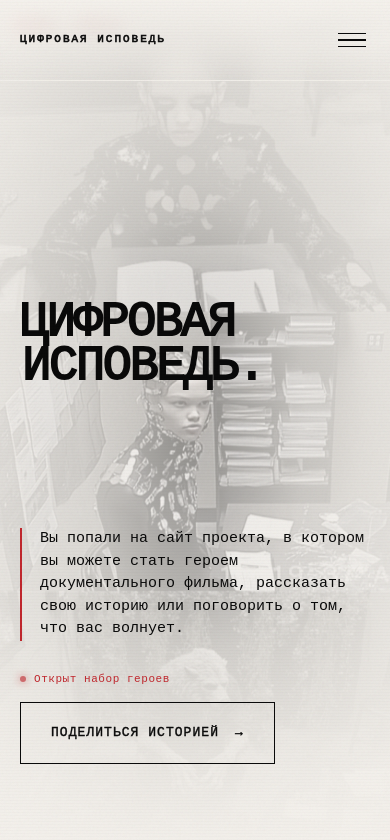
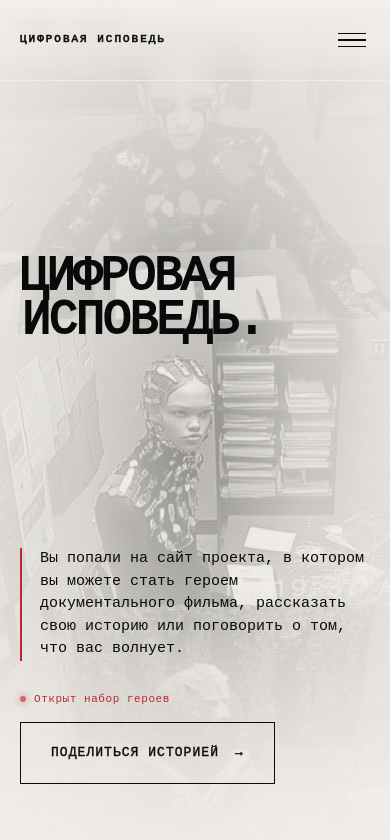
Before and after one commit to pooolpeeet-byte/Digital_Confession, a plain HTML site: page index.html in a window 390 px wide. Shown: the top 840 px of the page. Drawn offline with Linux system fonts and the light colour scheme; a web font is replaced by a local one.

Commit message:
Add files via upload

```diff
--- a/index.html
+++ b/index.html
@@ -237,8 +237,10 @@
   .hero-title .dot { color: var(--accent); -webkit-text-stroke: 3px var(--accent); }
 
   @media (max-width: 768px) {
-    .hero-title { -webkit-text-stroke: 2px var(--ink); }
+    .hero-title { -webkit-text-stroke: 2px var(--ink); margin-top: 6px; }
     .hero-title .dot { -webkit-text-stroke: 2px var(--accent); }
+    .hero { padding-top: 62px; }
+    .hero-inner { min-height: calc(100vh - 102px); }
   }
 
   .hero-bottom {
```
